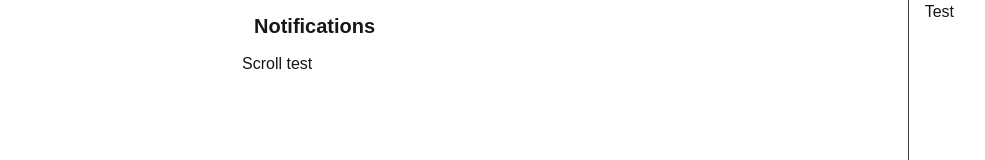
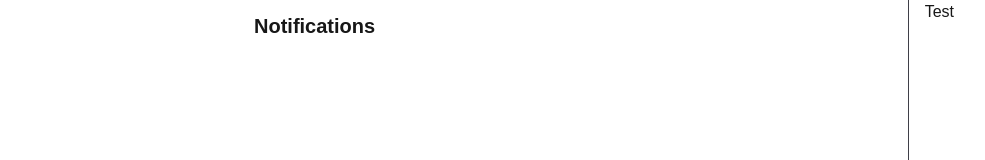
Before and after one commit to pickachuuu/kaleido-client, a Next.js app: page /explore in a window 1280 px wide. Shown: the top 160 px of the page, without its empty margins (14-999 px from the left). Built offline with nearby package versions, Linux system fonts and the light colour scheme.

Commit message:
refactor: remove scroll test placeholder from ExplorePage component

```diff
--- a/src/app/(dashboard)/explore/page.tsx
+++ b/src/app/(dashboard)/explore/page.tsx
@@ -1,7 +1,6 @@
 export default function ExplorePage() {
     return (
         <div className="">
-            Scroll test
         </div>
     )
 }
```
